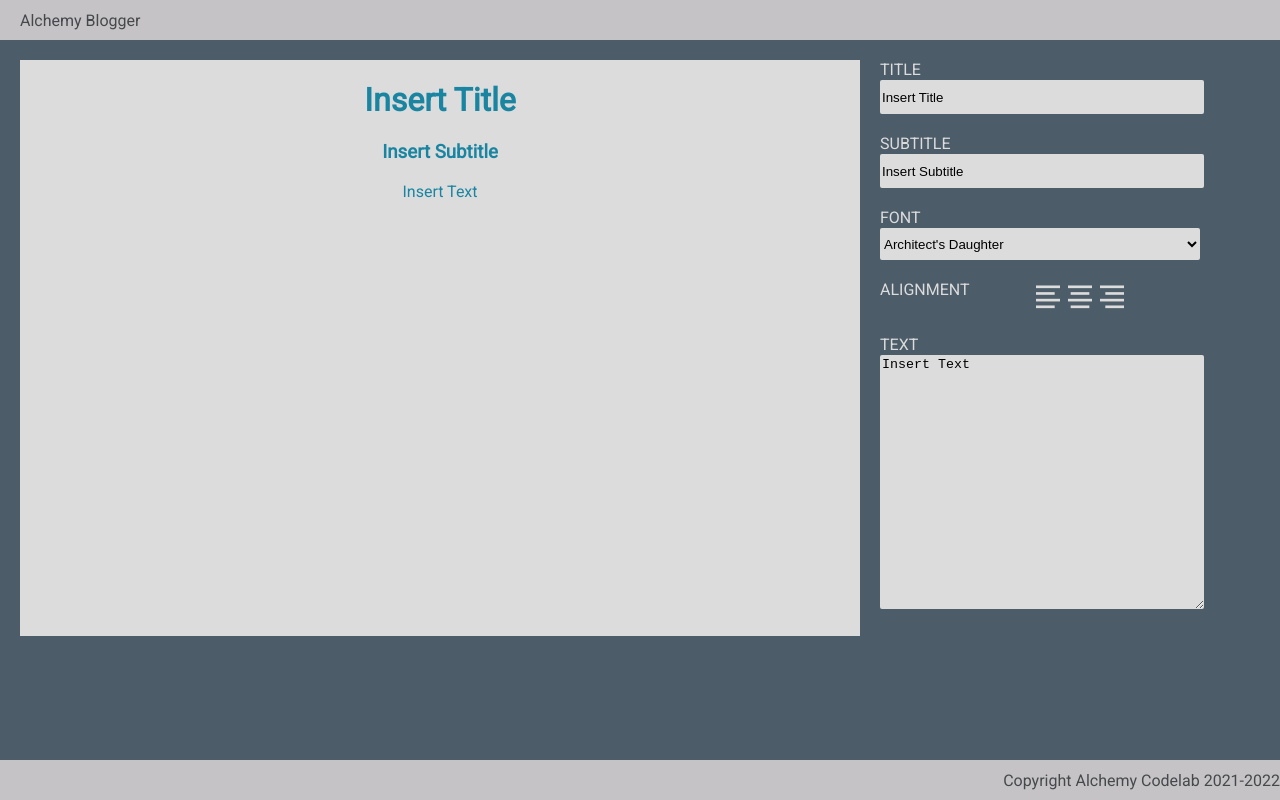
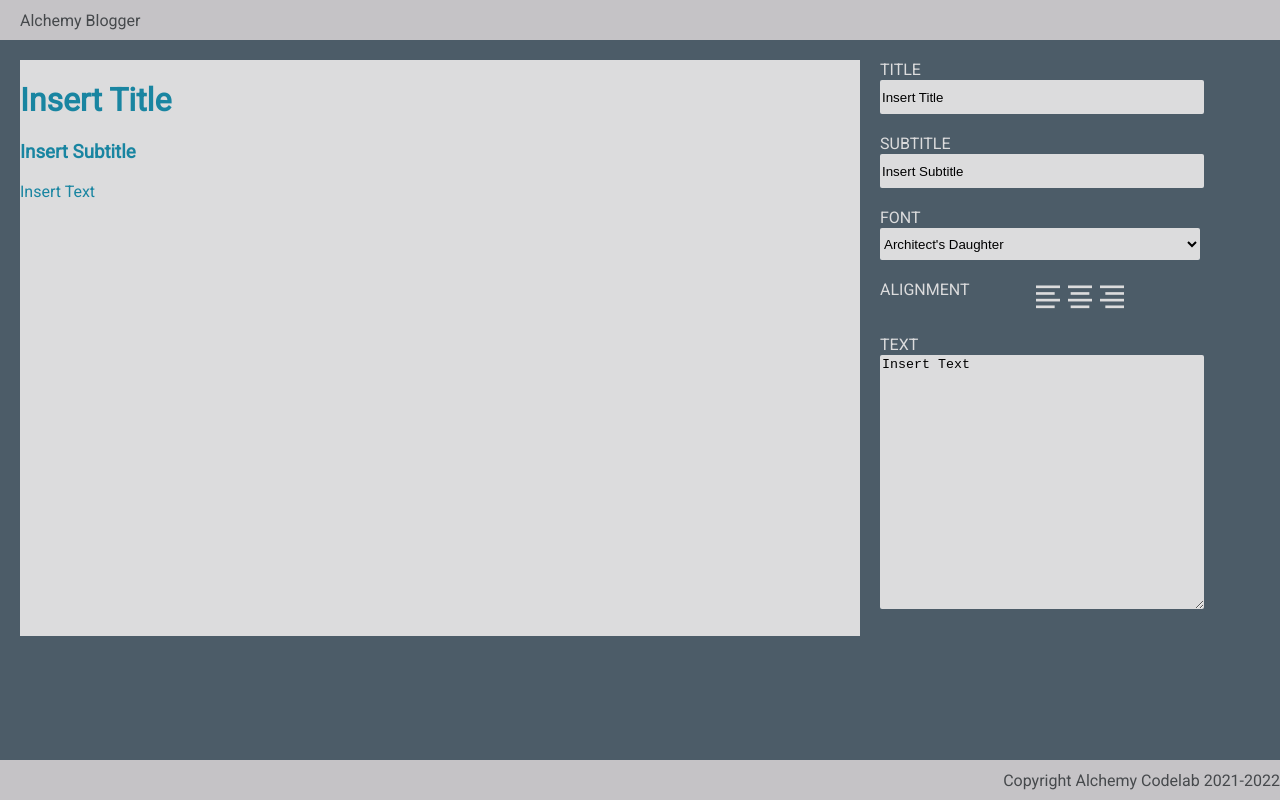
Before and after one commit to Dylan-Flanagan/blog-builder, a React (Create React App) app: page / in a window 1280 px wide. Built offline with nearby package versions, Linux system fonts and the light colour scheme; a web font is replaced by a local one.

Commit message:
Align state defined and updating

```diff
--- a/src/components/Editor/Editor.js
+++ b/src/components/Editor/Editor.js
@@ -11,6 +11,8 @@
   setText,
   font,
   setFont,
+  align,
+  setAlign,
 }) {
   const handleChange = (event) => {
     // console.log('event.target.value', event.target.value);
@@ -18,6 +20,7 @@
     event.target.name === 'subtitle' && setSubtitle(event.target.value);
     event.target.name === 'text' && setText(event.target.value);
     event.target.name === 'font' && setFont(event.target.value);
+    event.target.name === 'align' && setAlign(event.target.value);
   };
 
   return (
@@ -45,17 +48,17 @@
       </div>
       <div className="form-control">
         <label>Alignment</label>
-        <div className="radio-group">
+        <div value={align} className="radio-group">
           <label>
-            <input name="align" type="radio" value="left" />
+            <input name="align" type="radio" value="left" onChange={handleChange} />
             <i className="ri-align-left"></i>
           </label>
           <label>
-            <input name="align" type="radio" value="center" />
+            <input name="align" type="radio" value="center" onChange={handleChange} />
             <i className="ri-align-center"></i>
           </label>
           <label>
-            <input name="align" type="radio" value="right" />
+            <input name="align" type="radio" value="right" onChange={handleChange} />
             <i className="ri-align-right"></i>
           </label>
         </div>
--- a/src/components/Home/Home.js
+++ b/src/components/Home/Home.js
@@ -11,11 +11,12 @@
   const [subtitle, setSubtitle] = useState('Insert Subtitle');
   const [text, setText] = useState('Insert Text');
   const [font, setFont] = useState('');
+  const [align, setAlign] = useState('');
 
   return (
     <main>
       {/* pass the state variables as props to the presentational components */}
-      <Preview title={title} subtitle={subtitle} text={text} font={font} />
+      <Preview title={title} subtitle={subtitle} text={text} font={font} align={align} />
       <Editor
         title={title}
         setTitle={setTitle}
@@ -25,6 +26,8 @@
         setText={setText}
         font={font}
         setFont={setFont}
+        align={align}
+        setAlign={setAlign}
       />
     </main>
   );
--- a/src/components/Preview/Preview.js
+++ b/src/components/Preview/Preview.js
@@ -2,7 +2,7 @@
 
 import './Preview.css';
 
-export default function Preview({ title, subtitle, text, font }) {
+export default function Preview({ title, subtitle, text, font, align }) {
   // implement a Preview screen here
   //  Note - the HTML should have the following structure
   //  the main div should have a class of preview and the font-name prop
@@ -10,7 +10,7 @@
 
   return (
     <>
-      <div className={`preview ${font}`} style={{ textAlign: `center` }}>
+      <div className={`preview ${font}`} style={{ textAlign: `${align}` }}>
         <h1 key="title">{title}</h1>
         <h3 key="subtitle">{subtitle}</h3>
         <p key="text">{text}</p>
```
